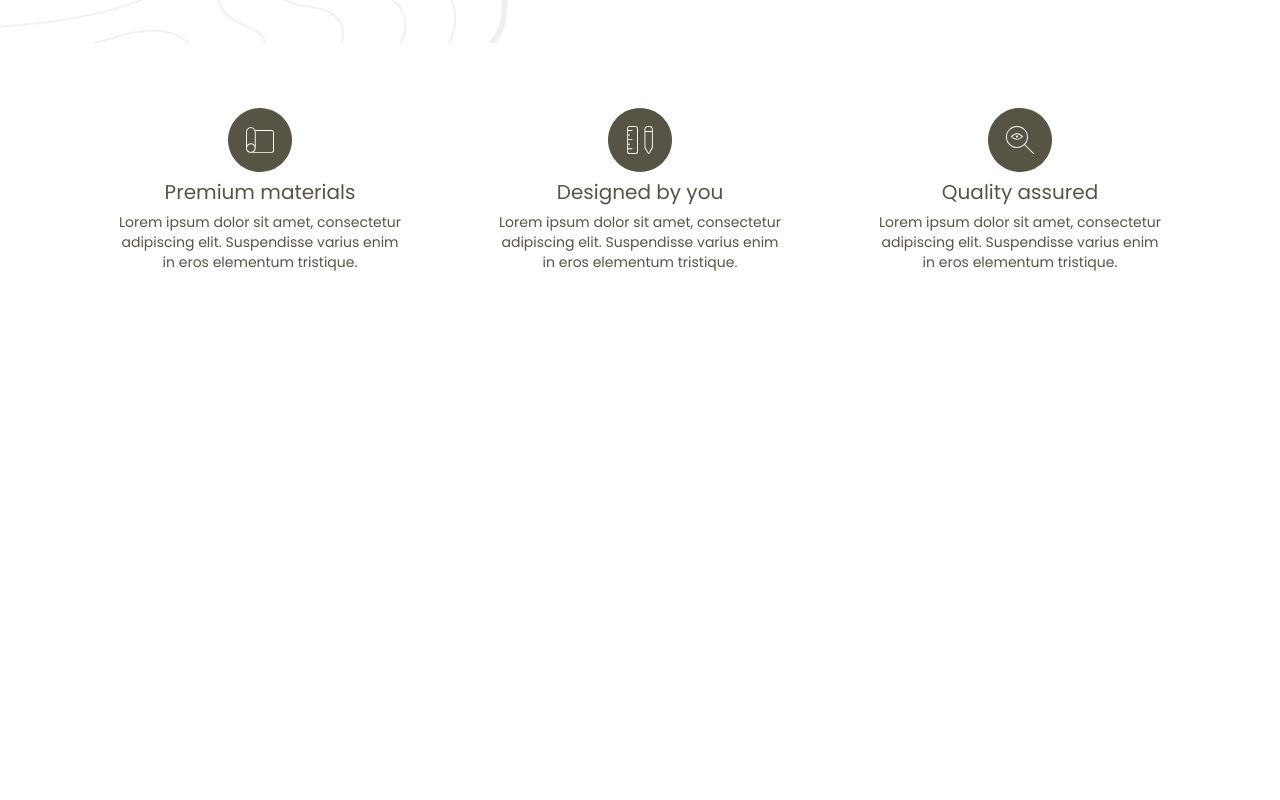
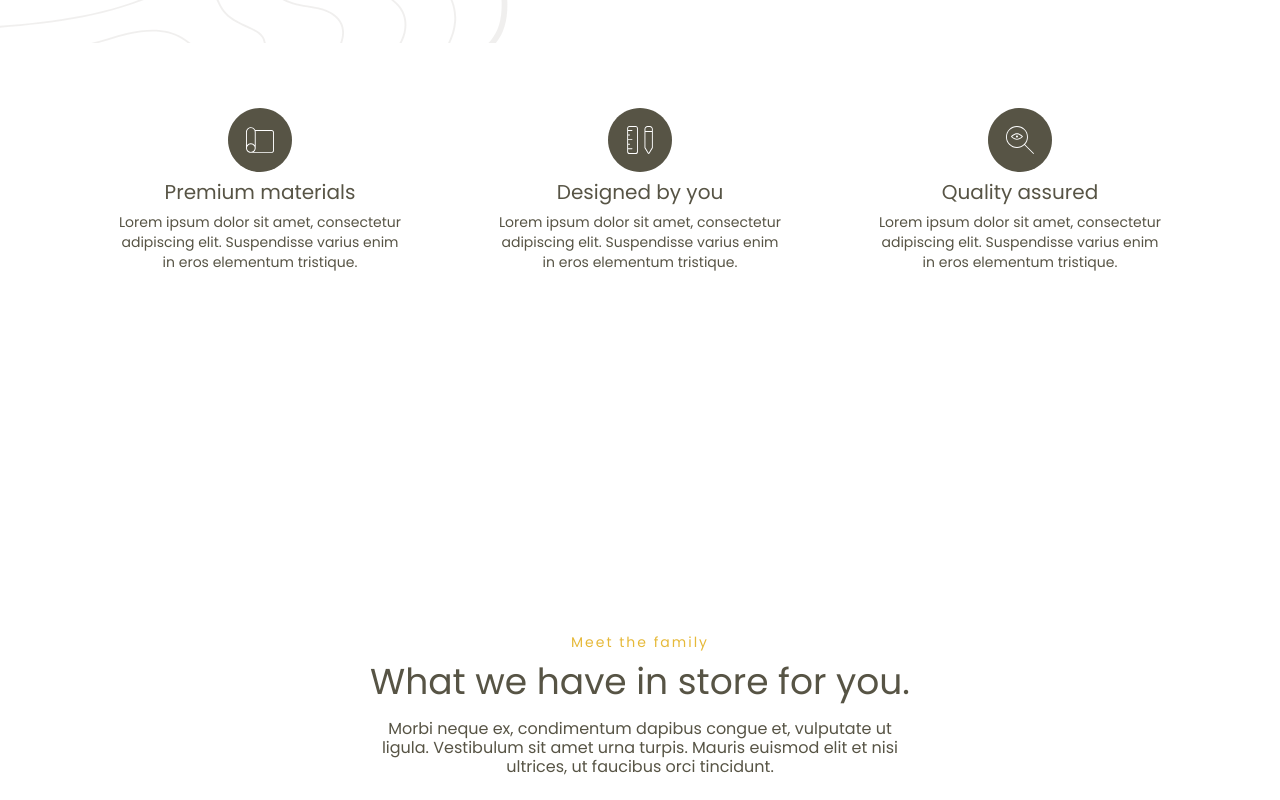
Before and after one commit to mukhammadazam/context-api, a React (Vite) app in the folder cd/: page / in a window 1280 px wide. Shown: the part 2331-3131 px from the top of the page. Before the commit the page ends 2653 px from the top, so only its background shows below. Built offline with nearby package versions, Linux system fonts and the light colour scheme.

Commit message:
meetFamily start

```diff
--- /dev/null
+++ b/cd/src/components/MeetFamily.jsx
@@ -0,0 +1,19 @@
+import React from "react";
+import './MeetFamily.scss'
+const MeetFamily = () => {
+  return (
+    <div className='meetFamily '>
+      <div className='container '>
+        <span className='meetFamily__leni hero__leni text-center'>Meet the family</span>
+        <h4 className='meetFamily__title p-2'>What we have in store for you.</h4>
+        <p className='meetFamily__text pb-4'>
+          Morbi neque ex, condimentum dapibus congue et, vulputate ut ligula.
+          Vestibulum sit amet urna turpis. Mauris euismod elit et nisi ultrices,
+          ut faucibus orci tincidunt.
+        </p>
+      </div>
+    </div>
+  );
+};
+
+export default MeetFamily;
--- /dev/null
+++ b/cd/src/components/MeetFamily.scss
@@ -0,0 +1,24 @@
+.meetFamily {
+  padding-top: 110px;
+  &__title {
+    font-family: Poppins;
+    font-size: 36px;
+    font-weight: 400;
+    line-height: 43px;
+    letter-spacing: 0em;
+    text-align: center;
+    color: #575445;
+  }
+  &__text {
+    max-width: 538px;
+    width: 100%;
+    margin: 0 auto;
+    font-family: Poppins;
+    font-size: 16px;
+    font-weight: 400;
+    line-height: 19px;
+    letter-spacing: 0em;
+    text-align: center;
+    color: #575445;
+  }
+}
--- a/cd/src/components/OurTime.jsx
+++ b/cd/src/components/OurTime.jsx
@@ -21,7 +21,7 @@ const OurTime = () => {
           </p>
         </div>
         <div className='ourTime__pos d-none d-lg-block'></div>
-        <div className='ourTime__fourPosi'></div>
+        <div className='ourTime__fourPosi d-none d-lg-block'></div>
         <div className='row  ourTime__row d-flex justify-content-center gy-5  '>
           <div className='col-12 col-sm-6 ourTime__row--col col-lg-4 d-flex pb-5 justify-content-center'>
             <div>
--- a/cd/src/pages/Home.jsx
+++ b/cd/src/pages/Home.jsx
@@ -2,6 +2,7 @@ import React from "react";
 import About from "../components/About";
 import Hero from "../components/Hero";
 import OurTime from "../components/OurTime";
+import MeetFamily from "../components/MeetFamily";
 
 const Home = () => {
   return (
@@ -9,6 +10,7 @@ const Home = () => {
       <Hero />
       <About />
       <OurTime />
+      <MeetFamily />
     </div>
   );
 };
```
